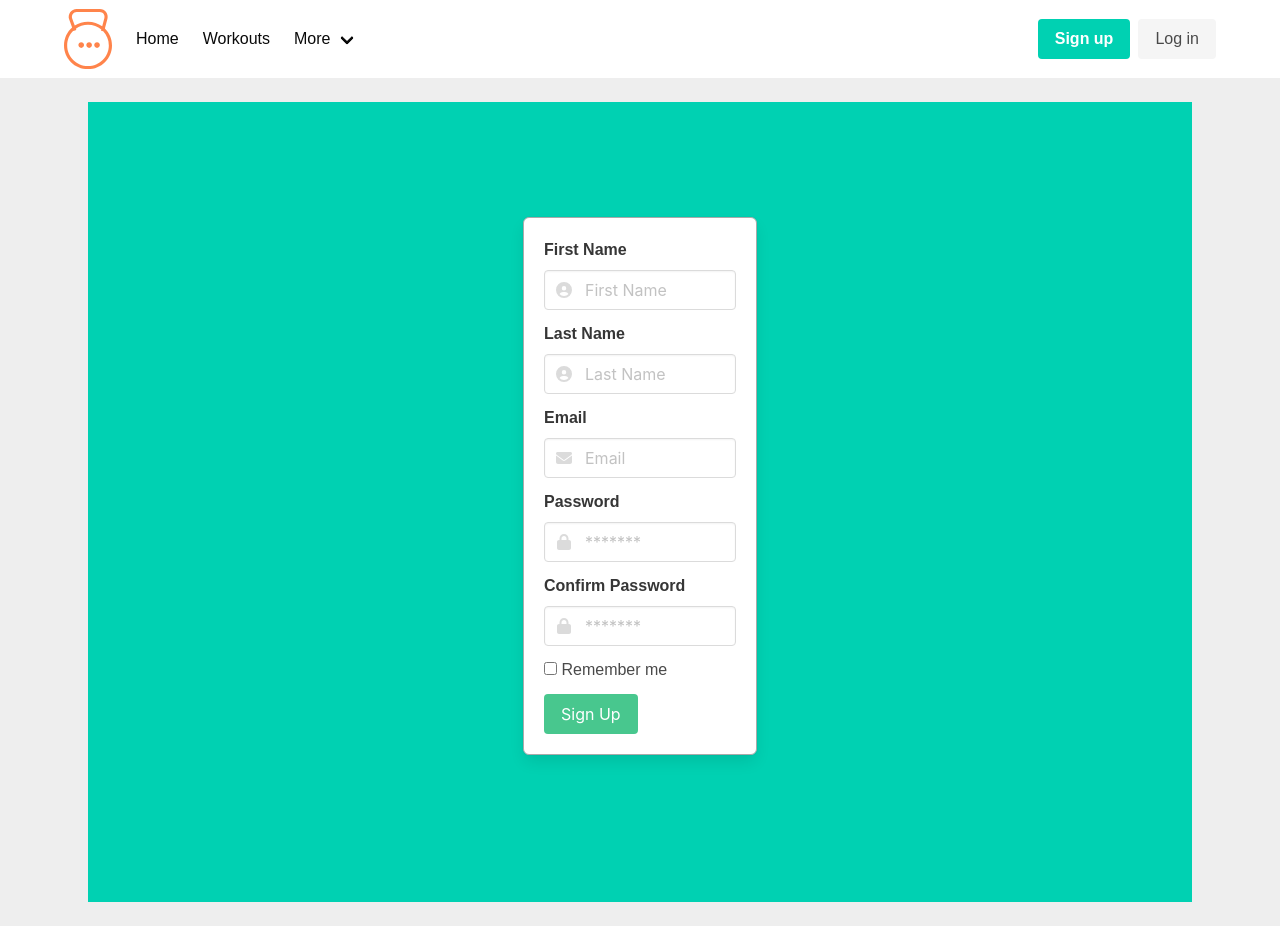
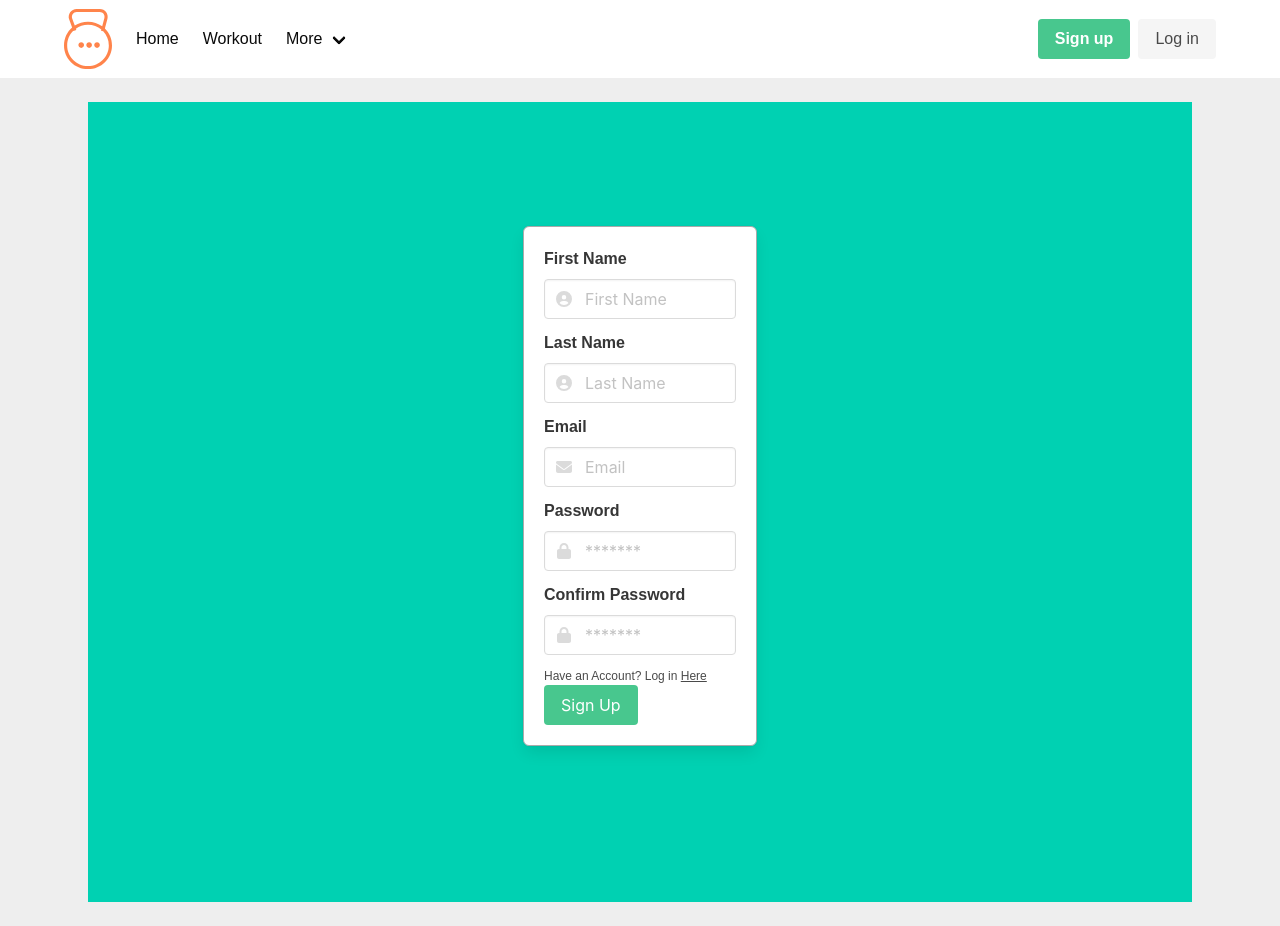
Before and after one commit to taimurtawil/Final-Project, a Vue app in the folder client/: page /register in a window 1280 px wide. Built offline with nearby package versions, Linux system fonts and the light colour scheme.

Commit message:
Clean Up login

```diff
--- a/client/src/components/LoginBadge.vue
+++ b/client/src/components/LoginBadge.vue
@@ -4,7 +4,7 @@
 
 <template>
     <div class="buttons" v-if="session.user == null">
-        <a class="button is-primary" @click="register('example@example.com', 'Taimur', 'Tawil', 'Welcome1!')">
+        <a class="button is-success" @click="register('example@example.com', 'Taimur', 'Tawil', 'Welcome1!')">
             <strong>Sign up</strong>
         </a>
         <a class="button is-light" @click="login('example@example.com', 'Welcome1!')">
@@ -13,9 +13,9 @@
     </div>
     <div v-else>
         Welcome {{session.user.firstName}} {{session.user.lastName}}
-        (<a @click="logout()">
+        <a class="button is-danger" @click="logout()">
             Log out
-        </a>)
+        </a>
     </div>
 
 </template>
--- a/client/src/components/Nav.vue
+++ b/client/src/components/Nav.vue
@@ -33,7 +33,7 @@
             </router-link>
 
             <router-link class="navbar-item" to="/workout">
-              Workouts
+              Workout
             </router-link>
 
             <div class="navbar-item has-dropdown is-hoverable">
--- a/client/src/router/index.ts
+++ b/client/src/router/index.ts
@@ -38,6 +38,7 @@ const router = createRouter({
 
 router.beforeEach((to, from, next) => {
   if (to.name!== 'login' && to.name!== 'register' && session.user == null) next({ name: 'login' })
+  else if(to.name == 'login' && session.user !== null) next({name: 'home'})
   else next()
 })
 
--- a/client/src/stores/session.ts
+++ b/client/src/stores/session.ts
@@ -2,6 +2,7 @@ import { reactive } from "vue";
 import { useMainStore } from "./store";
 import pinia from "./piniainstance";
 import type { User } from "./types";
+import router from "@/router";
 
 const main = useMainStore(pinia);
 
@@ -16,6 +17,7 @@ export function login(email: string, password: string) {
     while(i<currentUsers.length){
         if(email === currentUsers[i].email && password === currentUsers[i].password){
             session.user = currentUsers[i];
+            router.push({name: 'home'})
             return;
         }
     }
@@ -35,21 +37,10 @@ export function register(email:string, firstName: string, lastName: string, pass
 }
 export function logout() {
     session.user = null;
+    router.push({name: 'login'})
 }
 
-// export class User {
-//     public firstName?: string;
-//     public lastName?: string;
-//     public email?: string;
-//     public password?: string;
 
-//     newUser(firstName: string, lastName: string, email: string, password: string){
-//         this.firstName = firstName
-//         this.lastName = lastName
-//         this.email = email
-//         this.password = password
-//     }
-// }
 
 
 
--- a/client/src/views/LoginView.vue
+++ b/client/src/views/LoginView.vue
@@ -34,7 +34,7 @@
                                     Remember me
                                 </label>
                             </div> -->
-                            <p>Don't Have an Account? Register <router-link class="registerLink" to="/register"><a href="#">Here</a></router-link></p>
+                            <p style="font-size: 12px">Don't Have an Account? Register <router-link class="registerLink" to="/register"><a style="text-decoration:underline;" href="#">Here</a></router-link></p>
 
                             <div class="field">
                                 <button class="button is-success">
--- a/client/src/views/RegisterView.vue
+++ b/client/src/views/RegisterView.vue
@@ -101,12 +101,7 @@
                                     </span>
                                 </div>
                             </div>
-                            <div class="field">
-                                <label for="" class="checkbox">
-                                    <input type="checkbox">
-                                    Remember me
-                                </label>
-                            </div>
+                            <p style="font-size: 12px">Have an Account? Log in <router-link class="loginLink" to="/login"><a style="text-decoration:underline;" href="#">Here</a></router-link></p>
                             <div class="field">
                                 <button class="button is-success" @click="confirmRegister(form.firstName, form.lastName, form.email, form.password1, form.password2)">
                                     Sign Up
```
